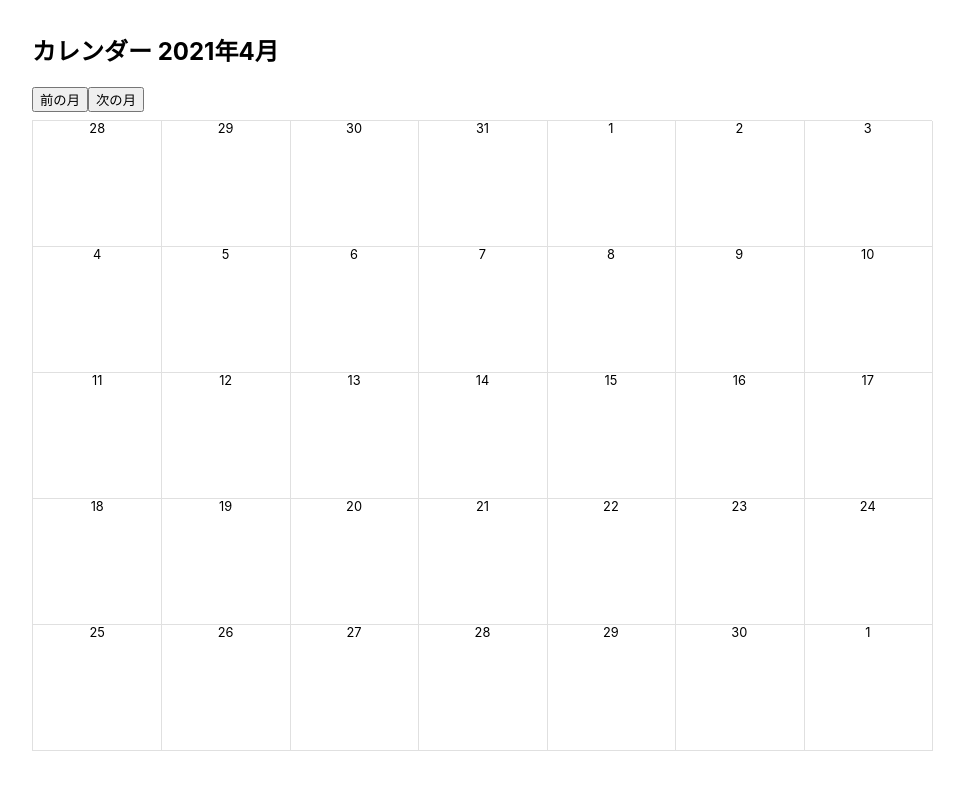
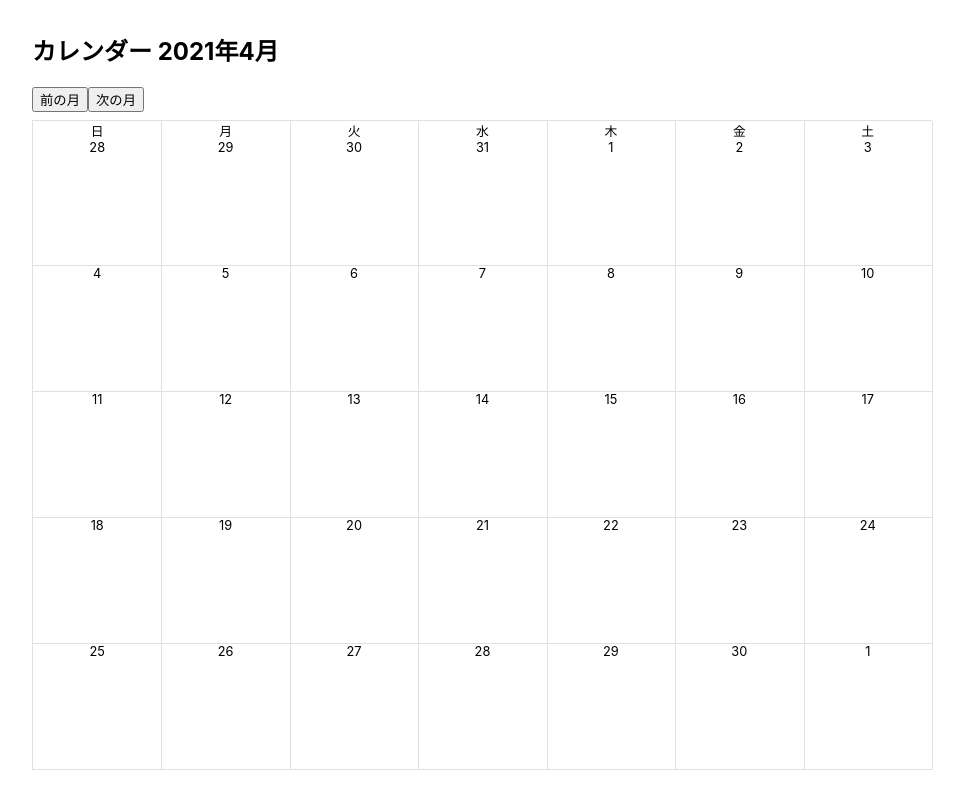
Before and after one commit to takashiuesaka/calendar-app, a React (Create React App) app: page / in a window 1280 px wide. Shown: the whole page, without its empty margins (158-1122 px from the left). Built offline with nearby package versions, Linux system fonts and the light colour scheme.

Commit message:
曜日表示

```diff
--- a/src/components/Calendar.css
+++ b/src/components/Calendar.css
@@ -29,3 +29,9 @@
 .calendar-day{
     text-align: center;
 }
+.calendar-youbi{
+    flex:1;
+    border-right:1px solid #E0E0E0;
+    margin-right:-1px;
+    text-align:center;
+}
--- a/src/components/Calendar.tsx
+++ b/src/components/Calendar.tsx
@@ -60,6 +60,17 @@ const Calendar = () => {
         });
     }
 
+    const renderYoubi = () => {
+
+        const week = ["日", "月", "火", "水", "木", "金", "土"];
+
+        return (
+            <div className='calendar-weekly'>
+                {week.map((youbi) => <div className='calendar-youbi'>{youbi}</div>)}
+            </div>
+        );
+    }
+
     useEffect(() => {
         setCalendars(getCalendar(currentDate));
     }, [currentDate]);
@@ -72,18 +83,21 @@ const Calendar = () => {
                 <button onClick={nextMonth}>次の月</button>
             </div>
             <div className='calendar'>
+                {renderYoubi()}
                 {
                     calendars.map((week, rowIndex) => {
                         return (
                             <div key={rowIndex} className='calendar-weekly'>
-                                {week.map((day, colIndex) => {
-                                    return (
-                                        <div key={colIndex} className='calendar-daily'>
-                                            <div className='calendar-day'>
-                                                {day.date}
+                                {
+                                    week.map((day, colIndex) => {
+                                        return (
+                                            <div key={colIndex} className='calendar-daily'>
+                                                <div className='calendar-day'>
+                                                    {day.date}
+                                                </div>
                                             </div>
-                                        </div>);
-                                })}
+                                        );
+                                    })}
                             </div>);
                     })
                 }
```
